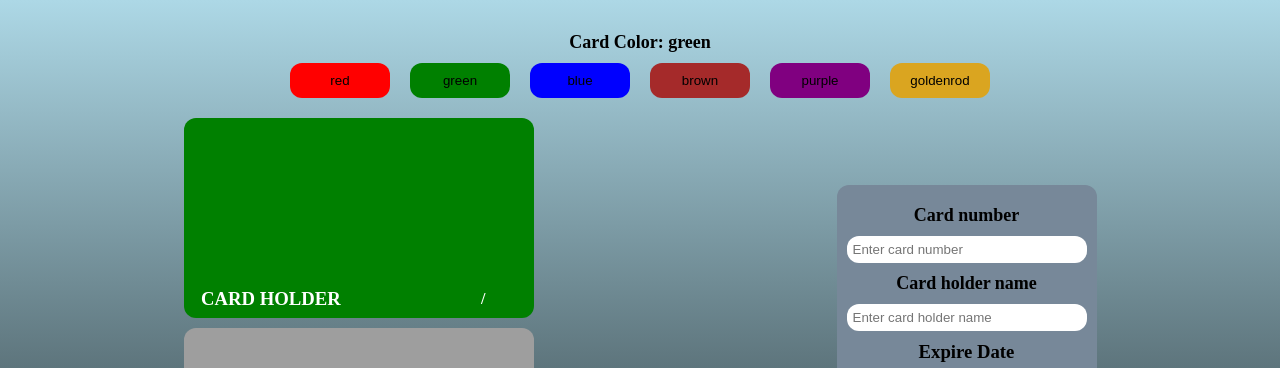
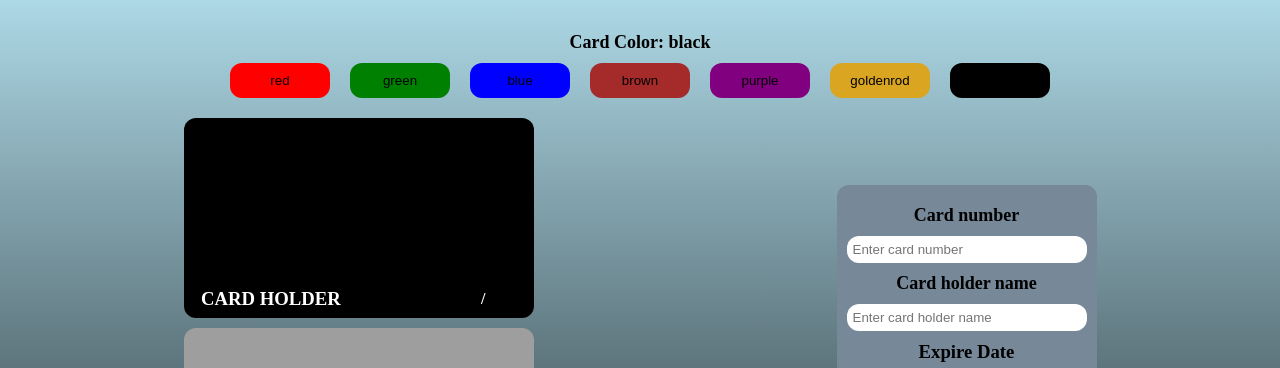
Before and after one commit to itsozod/credit-card, a React (Vite) app: page / in a window 1280 px wide. Shown: the top 368 px of the page. Built offline with nearby package versions, Linux system fonts and the light colour scheme; grey boxes are pictures that could not be loaded.

Commit message:
added 1 more color

```diff
--- a/src/components/cardSelection/CardSelection.jsx
+++ b/src/components/cardSelection/CardSelection.jsx
@@ -12,6 +12,7 @@ export const CardSelection = () => {
     "brown",
     "purple",
     "goldenrod",
+    "black",
   ];
 
   return (
--- a/src/hooks/ColorProvider.jsx
+++ b/src/hooks/ColorProvider.jsx
@@ -4,7 +4,7 @@ export const ColorProvider = createContext(null);
 
 // Component to wrap around whole app and change its state
 export const Color = ({ children }) => {
-  const [cardColor, setCardColor] = useState("green");
+  const [cardColor, setCardColor] = useState("black");
 
   const handleCardColor = (color) => {
     setCardColor(color);
```
